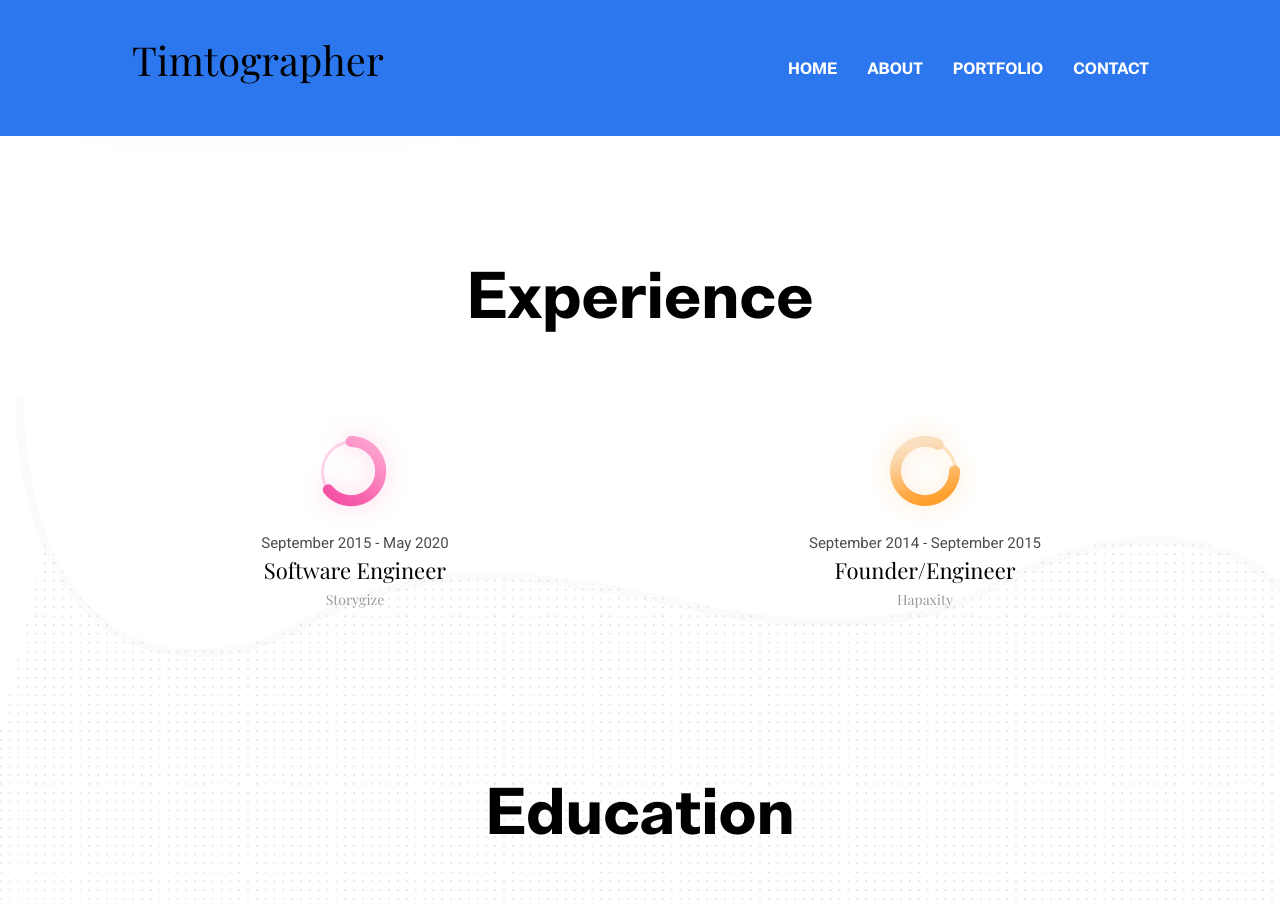
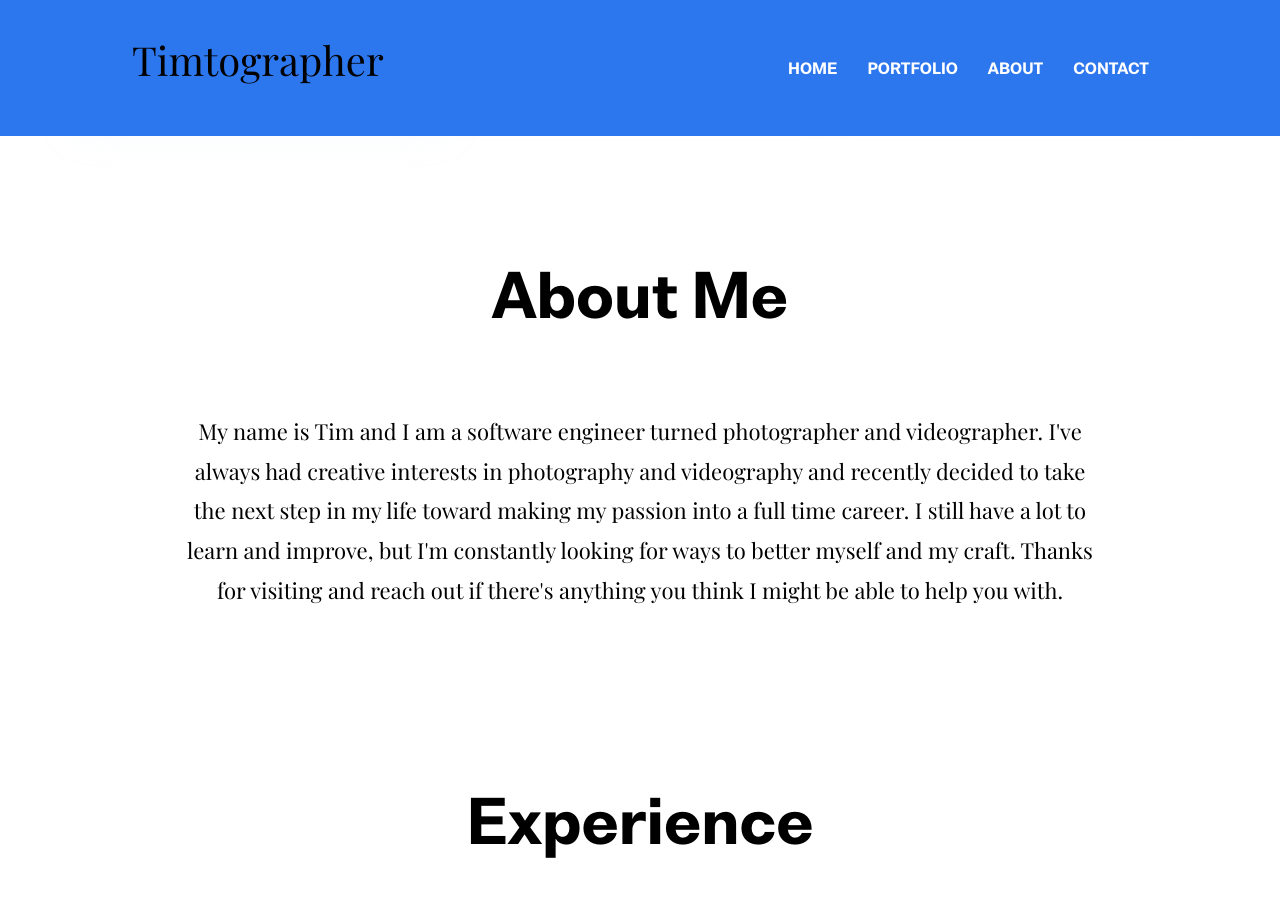
Before and after one commit to timchin/timchin, a Jekyll site: the page built from index.html, in a window 1280 px wide and 900 px high, scrolled down 2663 px. Built offline with Jekyll 4.4.1, drawn with Linux system fonts in a browser that asks for light colours.

Commit message:
add about-section and break out about-teaser to link to it

```diff
--- a/_data/settings.yml
+++ b/_data/settings.yml
@@ -5,8 +5,8 @@ title: Timtographer
 email: TimothyTChin@gmail.com
 
 menu:
+- {name: Portfolio, link: '#portfolio'}
 - {name: About, link: '#about'}
-- {name: Portfolio, link: '#portfolio'}
 - {name: Contact, link: '#contact'}
 
 
@@ -46,11 +46,13 @@ social:
 blurb:
   Hi, my name is Tim. I make photographs and videos.
 
-blurb-btn-link: '/about'
+blurb-btn-link: '#about'
 blurb-btn-name: About me
 
 
 # About Page
+about-me:
+  My name is Tim and I am a software engineer turned photographer and videographer. I've always had creative interests in photography and videography and recently decided to take the next step in my life toward making my passion into a full time career. I still have a lot to learn and improve, but I'm constantly looking for ways to better myself and my craft. Thanks for visiting and reach out if there's anything you think I might be able to help you with.
 
 # Work Process Section
 work-process:
@@ -79,7 +81,7 @@ skills:
 
 
 #-------------------------------
-# Exprerience Section
+# Experience Section
 
 experience-title: Experience
 experience:
--- a/_includes/about-section.html
+++ b/_includes/about-section.html
@@ -2,9 +2,15 @@
 <section class="section" id="about">
   <div class="container">
     <div class="row">
+      <div class="col-12 text-center">
+        <h2 class="section-title">About Me</h2>
+      </div>
+    </div>
+    <div class="row">
       <div class="col-lg-10 mx-auto text-center">
-        <p class="font-secondary paragraph-lg text-dark">{{ site.data.settings.blurb }}</p>
-        <a href="{{ site.data.settings.blurb-btn-link }}" class="btn btn-transparent">{{ site.data.settings.blurb-btn-name }}</a>
+        <p class="font-secondary paragraph-lg text-dark">
+          {{ site.data.settings.about-me }}
+        </p>
       </div>
     </div>
   </div>
--- /dev/null
+++ b/_includes/about-teaser.html
@@ -0,0 +1,12 @@
+<!-- about -->
+<section class="section">
+  <div class="container">
+    <div class="row">
+      <div class="col-lg-10 mx-auto text-center">
+        <p class="font-secondary paragraph-lg text-dark">{{ site.data.settings.blurb }}</p>
+        <a href="{{ site.data.settings.blurb-btn-link }}" class="btn btn-transparent">{{ site.data.settings.blurb-btn-name }}</a>
+      </div>
+    </div>
+  </div>
+</section>
+<!-- /about -->
--- a/index.html
+++ b/index.html
@@ -4,11 +4,13 @@ layout: default
 
 {% include hero-section.html %}
 
-{% include about-section.html %}
+{% include about-teaser.html %}
 
 {% include portfolio-section.html %}
 
 {% include services-section.html %}
+
+{% include about-section.html %}
 
 {% include experience-section.html %}
 
```
